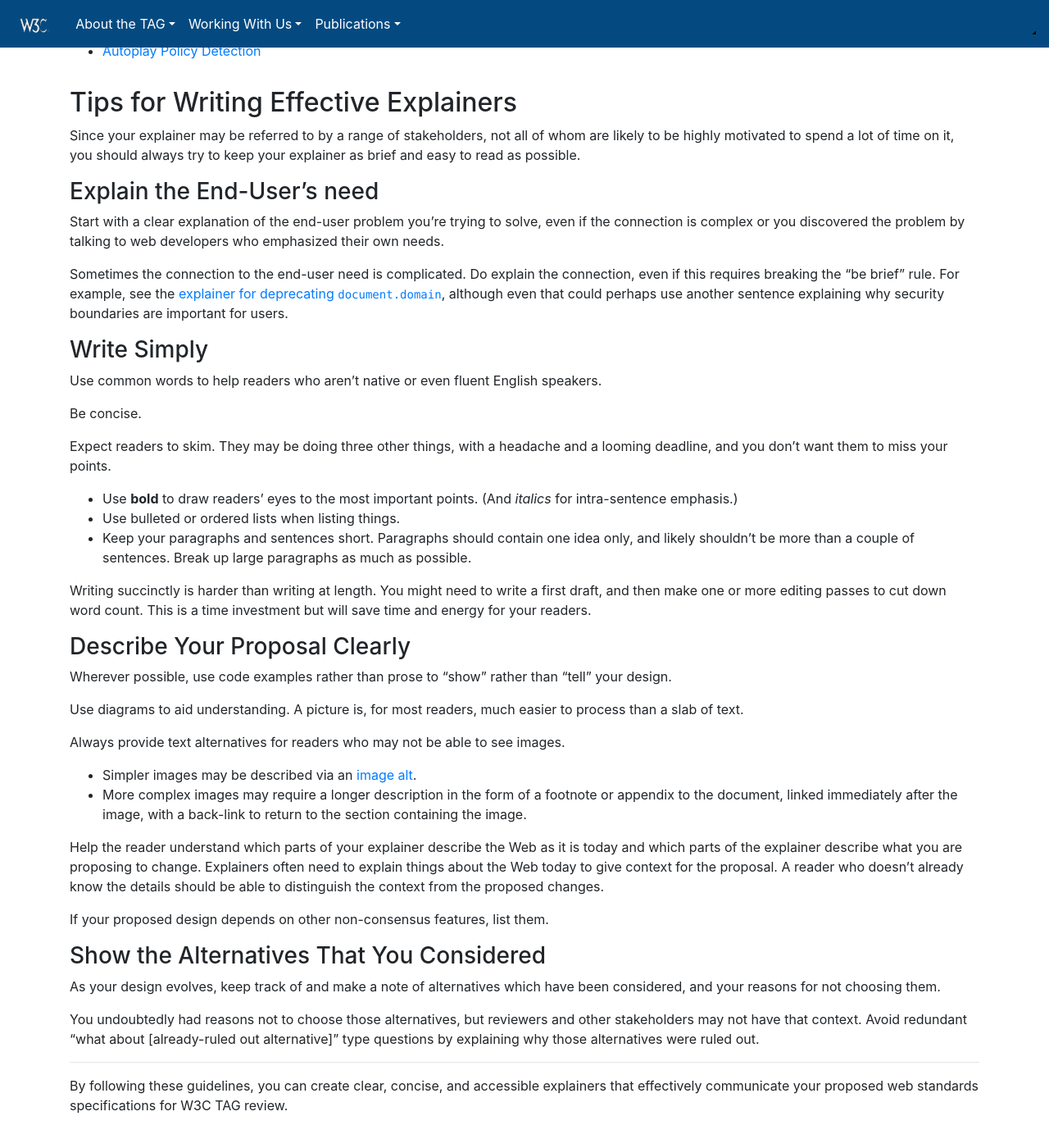
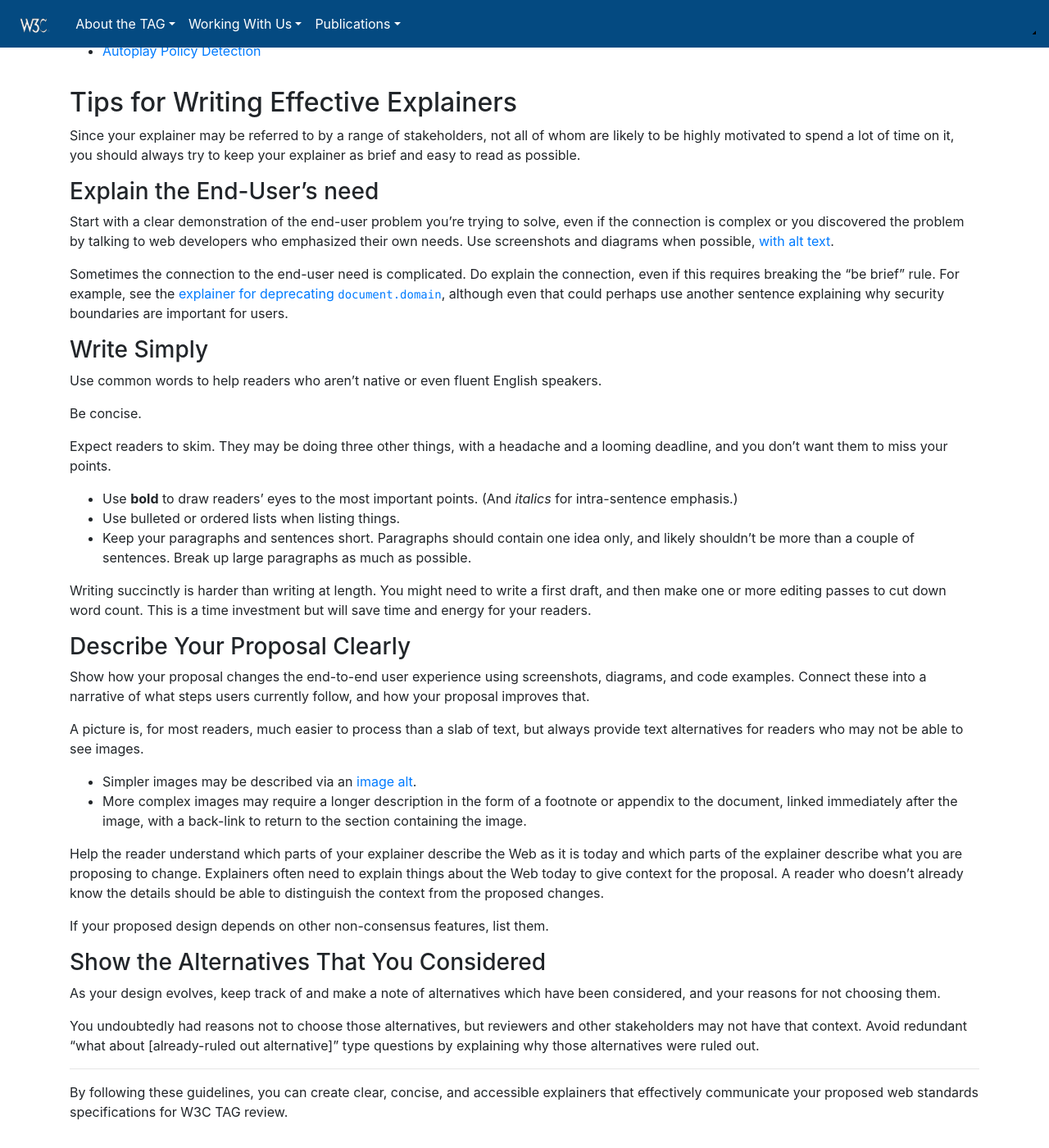
Before and after one commit to w3ctag/tag.w3.org, a Jekyll site: the page built from explainers/index.md, in a window 1280 px wide and 1400 px high, scrolled down 932 px. Shown: the whole window at 82% size. Built offline with Jekyll 4.4.1, drawn with Linux system fonts in a browser that asks for light colours; nearby versions of some CDN libraries; library files that are not in the unit come from our copies.

Commit message:
Ask for the end-to-end user experience in explainers.

```diff
--- a/explainers/index.md
+++ b/explainers/index.md
@@ -63,9 +63,10 @@ you should always try to keep your explainer as brief and easy to read as possib
 
 ### Explain the End-User's need
 
-Start with a clear explanation of the end-user problem you're trying to solve,
+Start with a clear demonstration of the end-user problem you're trying to solve,
 even if the connection is complex or
 you discovered the problem by talking to web developers who emphasized their own needs.
+Use screenshots and diagrams when possible, [with alt text](#alt-text).
 
 Sometimes the connection to the end-user need is complicated.
 Do explain the connection,
@@ -97,12 +98,14 @@ This is a time investment but will save time and energy for your readers.
 
 ### Describe Your Proposal Clearly
 
-Wherever possible, use code examples rather than prose to “show” rather than “tell” your design.
+Show how your proposal changes the end-to-end user experience
+using screenshots, diagrams, and code examples.
+Connect these into a narrative of what steps users currently follow,
+and how your proposal improves that.
 
-Use diagrams to aid understanding.
-A picture is, for most readers, much easier to process than a slab of text.
-
-Always provide text alternatives for readers who may not be able to see images.
+A picture is, for most readers, much easier to process than a slab of text,
+but always provide text alternatives for readers who may not be able to see images.
+{:#alt-text}
 
 - Simpler images may be described via an [image alt](https://webaim.org/techniques/alttext/#complex).
 - More complex images may require a longer description in the form of a footnote or appendix to the document, linked immediately after the image, with a back-link to return to the section containing the image.
```
